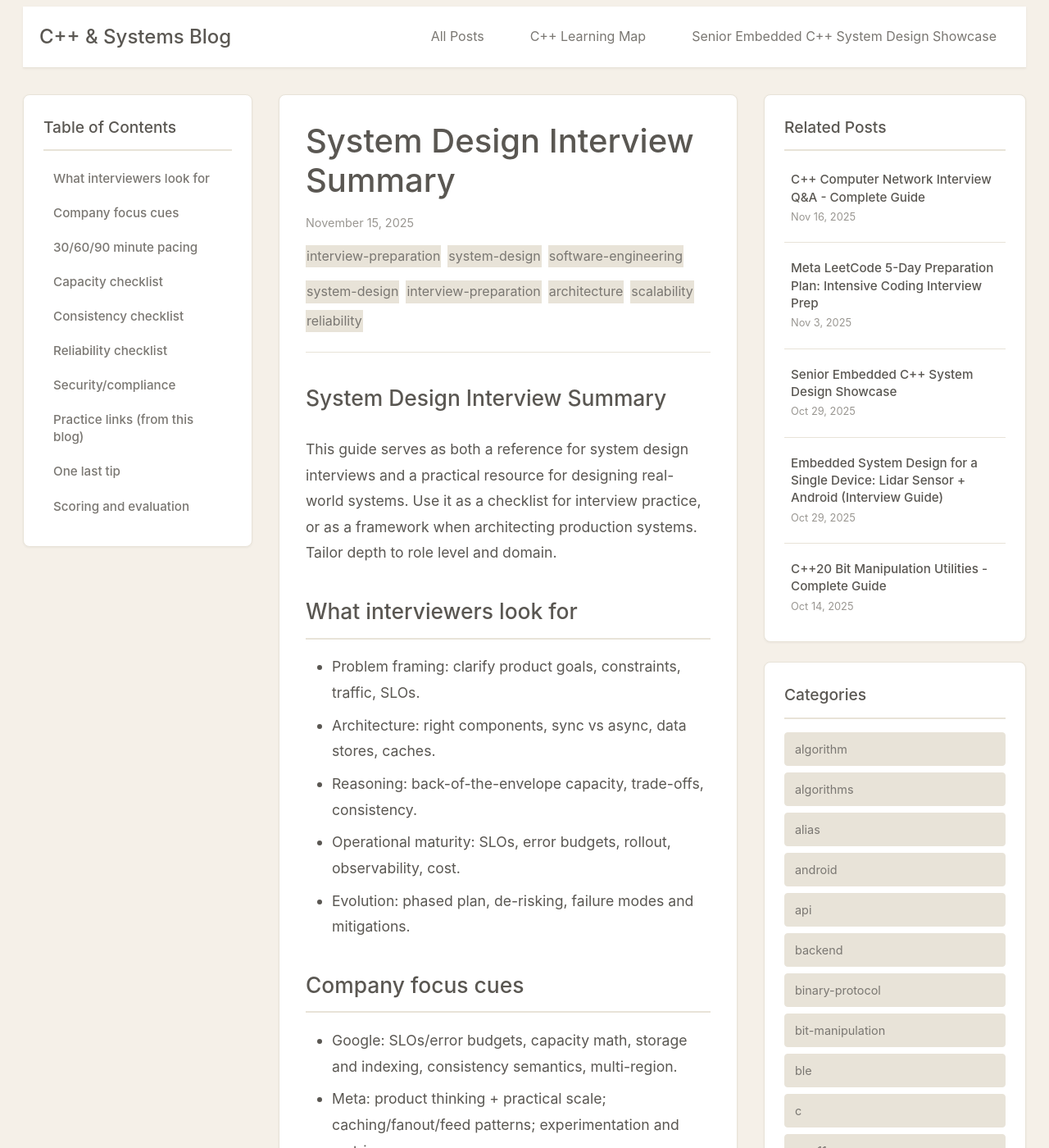
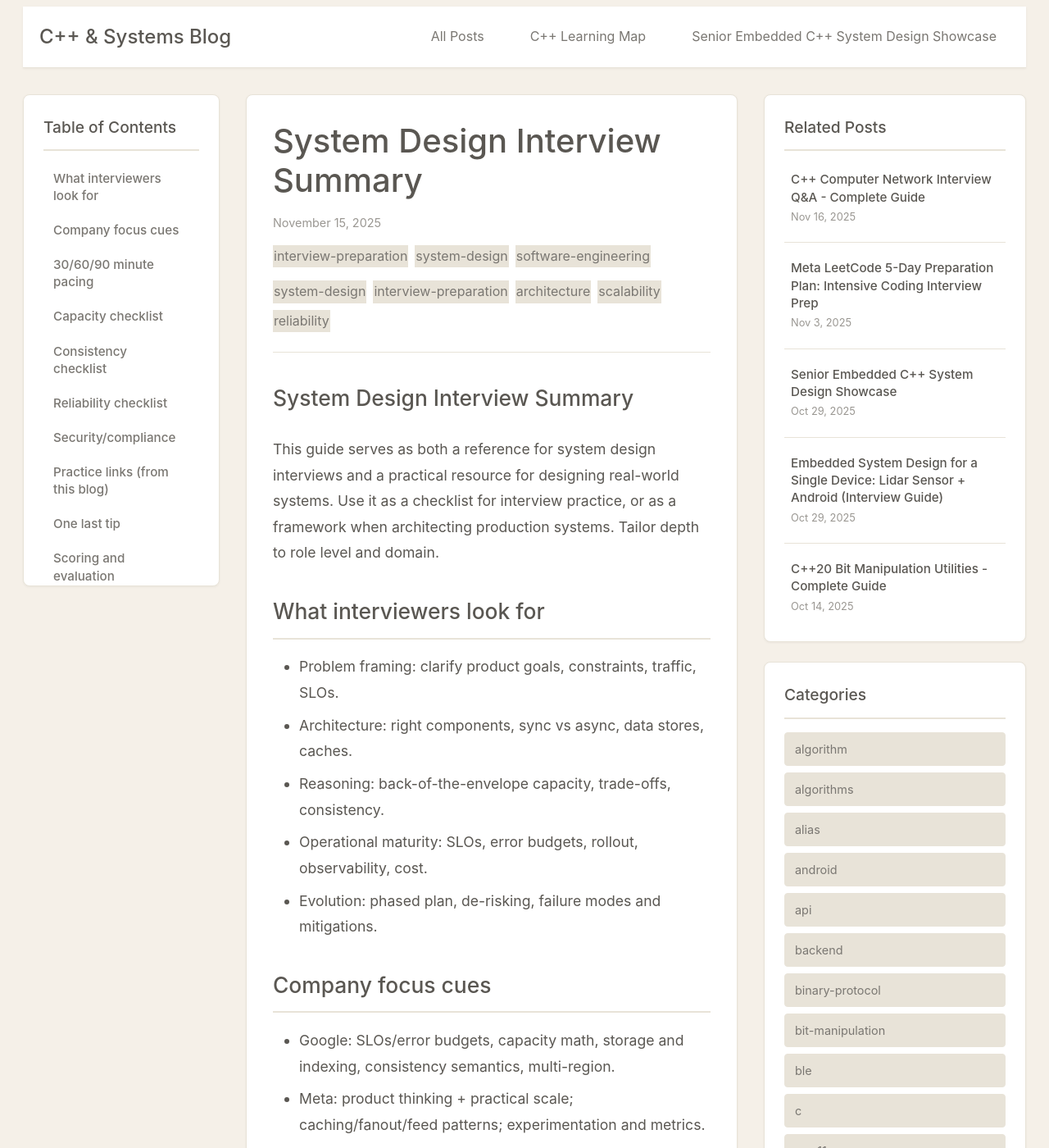
Before and after one commit to robinali34/blog_cpp, a Jekyll site: the page built from _posts/2025-11-16-system-design-interview-summary.md, in a window 1280 px wide and 1400 px high. Shown: the whole window at 82% size. Built offline with Jekyll 4.4.1, drawn with Linux system fonts in a browser that asks for light colours.

Commit message:
Update post layout

```diff
--- a/_layouts/post.html
+++ b/_layouts/post.html
@@ -190,7 +190,7 @@ layout: default
     const postContent = document.querySelector('.post-content');
     if (!postContent) return;
 
-    const headings = postContent.querySelectorAll('h2, h3, h4, h5, h6');
+    const headings = postContent.querySelectorAll('h2, h3, h4');
     const tocSection = document.querySelector('.toc-section');
 
     if (headings.length === 0) {
@@ -209,6 +209,9 @@ layout: default
 
     headings.forEach((heading, index) => {
       const level = parseInt(heading.tagName.charAt(1));
+      // Skip levels beyond 4 (h5, h6) - only process h2, h3, h4
+      if (level > 4) return;
+
       const id = heading.id || `heading-${index}`;
 
       // Set ID if not already set
--- a/assets/css/morandi-theme.css
+++ b/assets/css/morandi-theme.css
@@ -312,7 +312,7 @@ hr {
 
 .post-wrapper {
   display: grid;
-  grid-template-columns: 280px 1fr 320px;
+  grid-template-columns: 240px 1fr 320px;
   gap: 2rem;
   max-width: 1600px;
   margin: 0 auto;
@@ -321,7 +321,7 @@ hr {
 
 @media (max-width: 1200px) {
   .post-wrapper {
-    grid-template-columns: 260px 1fr 280px;
+    grid-template-columns: 220px 1fr 280px;
     gap: 1.5rem;
   }
 }
@@ -491,7 +491,10 @@ hr {
   max-height: calc(100vh - 40px);
   align-self: start;
   width: 100%;
+  max-width: 240px;
   overflow: visible;
+  display: flex;
+  flex-direction: column;
 }
 
 .sidebar-section {
@@ -510,6 +513,7 @@ hr {
   color: var(--morandi-text-dark);
   padding-bottom: 0.75rem;
   border-bottom: 2px solid var(--morandi-border-light);
+  flex-shrink: 0;
 }
 
 .related-posts-list,
@@ -597,20 +601,30 @@ hr {
 /* Table of Contents Styles */
 .toc-section {
   width: 100%;
+  max-width: 240px;
   box-sizing: border-box;
+  overflow: hidden;
+  display: flex;
+  flex-direction: column;
+  max-height: 600px;
 }
 
 .toc-nav {
-  max-height: calc(100vh - 200px);
+  max-height: 550px;
   overflow-y: auto;
-  overflow-x: hidden;
+  overflow-x: auto;
   padding-right: 0.5rem;
+  padding-bottom: 0.5rem;
   width: 100%;
+  max-width: 240px;
   box-sizing: border-box;
+  flex: 1;
+  min-height: 0;
 }
 
 .toc-nav::-webkit-scrollbar {
   width: 6px;
+  height: 6px;
 }
 
 .toc-nav::-webkit-scrollbar-track {
@@ -625,6 +639,10 @@ hr {
 
 .toc-nav::-webkit-scrollbar-thumb:hover {
   background: var(--morandi-border-dark);
+}
+
+.toc-nav::-webkit-scrollbar-corner {
+  background: var(--morandi-bg-primary);
 }
 
 .toc-list {
@@ -661,9 +679,9 @@ hr {
   line-height: 1.4;
   border-radius: 4px;
   transition: all 0.2s ease;
+  white-space: normal;
   word-wrap: break-word;
   overflow-wrap: break-word;
-  word-break: break-word;
 }
 
 .toc-link:hover {
@@ -744,7 +762,11 @@ hr {
     max-height: none;
   }
 
+  .toc-section {
+    max-height: 500px;
+  }
+
   .toc-nav {
-    max-height: 400px;
+    max-height: 450px;
   }
 }
```
